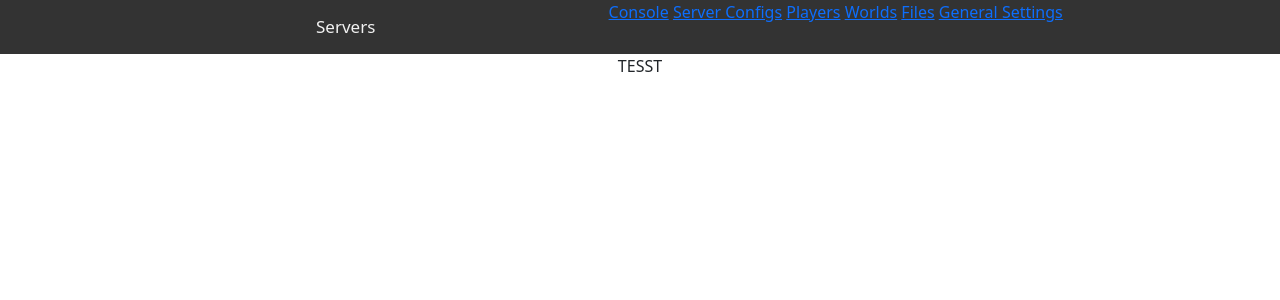
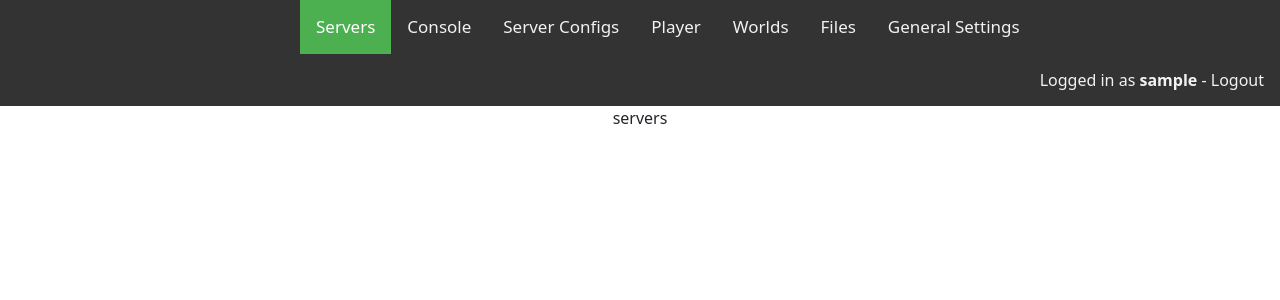
Before and after one commit to siveryt/Server-Manager, a PHP site: page /main.php in a window 1280 px wide. Shown: the top 300 px of the page. Run offline with PHP 8.4, Linux system fonts and the light colour scheme; the visitor is signed in with stand-in values (Sample User, id 1); some libraries are stand-ins or nearby versions.

Commit message:
Navbar complete

```diff
--- a/assets/css/style.css
+++ b/assets/css/style.css
@@ -38,7 +38,7 @@ body {
 
 /* Style the links inside the navigation bar */
 
-.topnav form {
+.topnav input {
     float: left;
     color: #f2f2f2;
     text-align: center;
@@ -55,7 +55,7 @@ body {
 
 /* Change the color of links on hover */
 
-.topnav form:hover {
+.topnav input:hover {
     background-color: #ddd;
     color: black;
 }
@@ -63,7 +63,7 @@ body {
 
 /* Add a color to the active/current link */
 
-.topnav form.active {
+.topnav input.active {
     background-color: #4CAF50;
     color: white;
 }
@@ -71,10 +71,23 @@ body {
 .topnav input {
     border: none;
     background: none;
-    padding: 0;
     color: #f2f2f2;
+    border-radius: 0;
 }
 
 .topnav form:hover .topnav input {
     color: black;
 }
+
+#account {
+    float: right;
+    color: #f2f2f2;
+    text-align: center;
+    padding: 14px 16px;
+    text-decoration: none;
+}
+
+#account a {
+    text-decoration: none;
+    color: #f2f2f2;
+}
--- a/login.php
+++ b/login.php
@@ -9,6 +9,7 @@ $next = isset($_GET["next"]) ? $_GET["next"] : "N/A";
         include("./user/$username.php");
         if ($password == $usr_password){
             $_SESSION["login"] = true;
+            $_SESSION["user"] = $username;
             header("location: $next.php");
         }else echo ("The User doesn't exist or the password is wrong! <a href=index.php>Back</a> 2");
     }else echo ("The User doesn't exist or the password is wrong! <a href=index.php>Back</a> 1");
--- a/main.php
+++ b/main.php
@@ -1,4 +1,7 @@
-<?php session_start(); if ($_SESSION["login"]){ ?>
+<?php session_start(); if ($_SESSION["login"]){
+$content = isset($_POST["content"]) ? $_POST["content"] : "servers";
+$user = isset($_SESSION["user"]) ? $_SESSION["user"] : "N/A";
+?>
 <!DOCTYPE html>
 <html lang="en">
 <head>
@@ -15,18 +18,21 @@
 
 <div class="topnav">
   <nav>
-    <form><input type=hidden name=servers><input type=submit value="Servers"></form>
-    <a href="#news">Console</a>
-    <a href="#contact">Server Configs</a>
-    <a href="#about">Players</a>
-    <a href="#about">Worlds</a>
-    <a href="#about">Files</a>
-    <a href="#about">General Settings</a>
+    <form action="main.php" method=POST><input type=hidden name=content value="servers"><input <?php if($content == "servers") echo("class=active") ?> type=submit value="Servers"></form>
+    <form action="main.php" method=POST><input type=hidden name=content value="console"><input <?php if($content == "console") echo("class=active") ?> type=submit value="Console"></form>
+    <form action="main.php" method=POST><input type=hidden name=content value="configs"><input <?php if($content == "configs") echo("class=active") ?> type=submit value="Server Configs"></form>
+    <form action="main.php" method=POST><input type=hidden name=content value="player"><input <?php if($content == "player") echo("class=active") ?> type=submit value="Player"></form>
+    <form action="main.php" method=POST><input type=hidden name=content value="worlds"><input <?php if($content == "worlds") echo("class=active") ?> type=submit value="Worlds"></form>
+    <form action="main.php" method=POST><input type=hidden name=content value="files"><input <?php if($content == "files") echo("class=active") ?> type=submit value="Files"></form>
+    <form action="main.php" method=POST><input type=hidden name=content value="settings"><input <?php if($content == "settings") echo("class=active") ?> type=submit value="General Settings "></form>
 
   </nav>
+  <section id=account>
+    Logged in as <b><?php echo $user ?></b> - <a href=logout.php>Logout</a>
+  </section>
 </div>
 
-<p>TESST</p>
+<?php echo $content ?>
 
 <script src="https://cdnjs.cloudflare.com/ajax/libs/popper.js/1.16.1/umd/popper.min.js"></script>
 <script src="https://cdnjs.cloudflare.com/ajax/libs/twitter-bootstrap/5.0.0-alpha1/js/bootstrap.min.js"></script>
```
Also changed, not shown: logout.php (added, +20 -0 lines).
